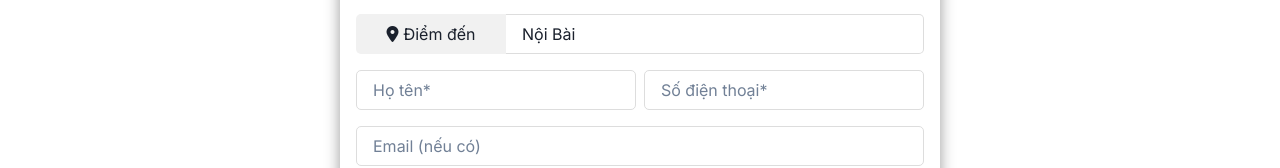
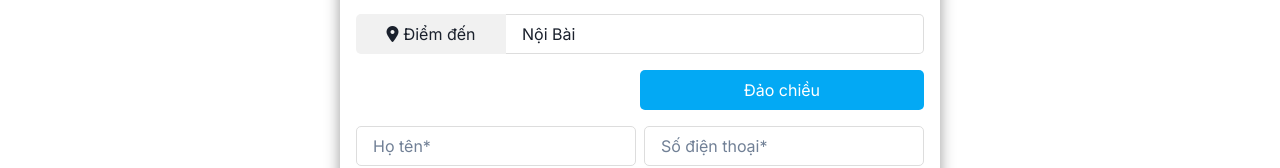
Before and after one commit to fs-nathan/taxithanhluan, a Next.js app: page /booking in a window 1280 px wide. Shown: the part 248-416 px from the top of the page. Built offline with nearby package versions, Linux system fonts and the light colour scheme; no server answers.

Commit message:
Add reverse button

```diff
--- a/src/form/book.tsx
+++ b/src/form/book.tsx
@@ -83,6 +83,18 @@ const BookForm = (props: BookFormProps) => {
     setLoading(false);
   }, [addBooking]);
 
+  const handleReverse = useCallback(async () => {
+    setLoading(true);
+    setBooking((prev) => {
+      const fields = { ...prev };
+      const temp = `${fields.source || ''}`;
+      fields.source = `${fields.destination || ''}`;
+      fields.destination = `${temp || ''}`;
+      return fields;
+    });
+    setLoading(false);
+  }, []);
+
   const onSelectInputChange = useCallback(
     (field: string) => (e: React.ChangeEvent<HTMLSelectElement>) => {
       const { value } = e.target;
@@ -148,6 +160,10 @@ const BookForm = (props: BookFormProps) => {
       !booking?.customer.phone
     );
   }, [booking, formDisabled]);
+
+  const disableReverse = useMemo(() => {
+    return (!booking.source && !booking.destination) || formDisabled;
+  }, [booking.destination, booking.source, formDisabled]);
 
   useEffect(() => {
     if (booking && mailSent) {
@@ -217,7 +233,7 @@ const BookForm = (props: BookFormProps) => {
               type="text"
               onChange={onInputTextChange('source')}
               disabled={formDisabled}
-              defaultValue={booking.source}
+              value={booking.source}
             ></input>
           </div>
           <div className="w-full h-[40px] flex flex-row px-0">
@@ -237,10 +253,20 @@ const BookForm = (props: BookFormProps) => {
               type="text"
               onChange={onInputTextChange('destination')}
               disabled={formDisabled}
-              defaultValue={booking.destination}
+              value={booking.destination}
             ></input>
           </div>
-
+          {!formDisabled && (
+            <div className="w-full h-[40px] flex flex-row-reverse px-0">
+              <button
+                className="w-1/2 sm:w-full xs:w-full h-[40px] btn btn-primary bg-primary-500 rounded-[5px] text-white sm:text-sm xs:text-xs disabled:bg-gray-500 text-center"
+                onClick={handleReverse}
+                disabled={disableReverse || loading}
+              >
+                Đảo chiều
+              </button>
+            </div>
+          )}
           <div className="w-full h-[40px] flex flex-row px-0 space-x-2">
             <div className="w-1/2 h-full">
               <input
```
